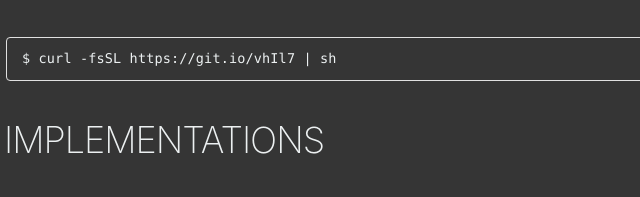
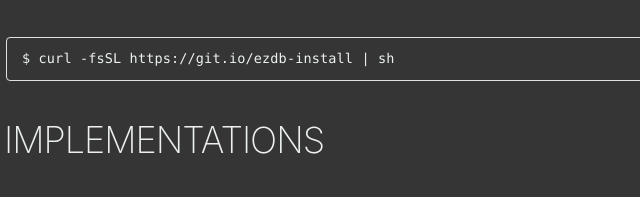
Before and after one commit to cbrnrd/ezdb, a plain HTML site: page docs/index.html in a window 1280 px wide. Shown: the part 1301-1498 px from the top of the page, 236-876 px from the left. Drawn offline with Linux system fonts and the light colour scheme; a script that the page names is missing.

Commit message:
Update install link on website

```diff
--- a/docs/index.html
+++ b/docs/index.html
@@ -55,7 +55,7 @@
         <p class="content">The best way to install ezdb is through git. <strong>The crystal compiler is required (for now).</strong></p>
 
         <h5>GIT</h5>
-        <pre><code>$ curl -fsSL https://git.io/vhIl7 | sh</code></pre>
+        <pre><code>$ curl -fsSL https://git.io/ezdb-install | sh</code></pre>
 
       </div>
     </section>
```
